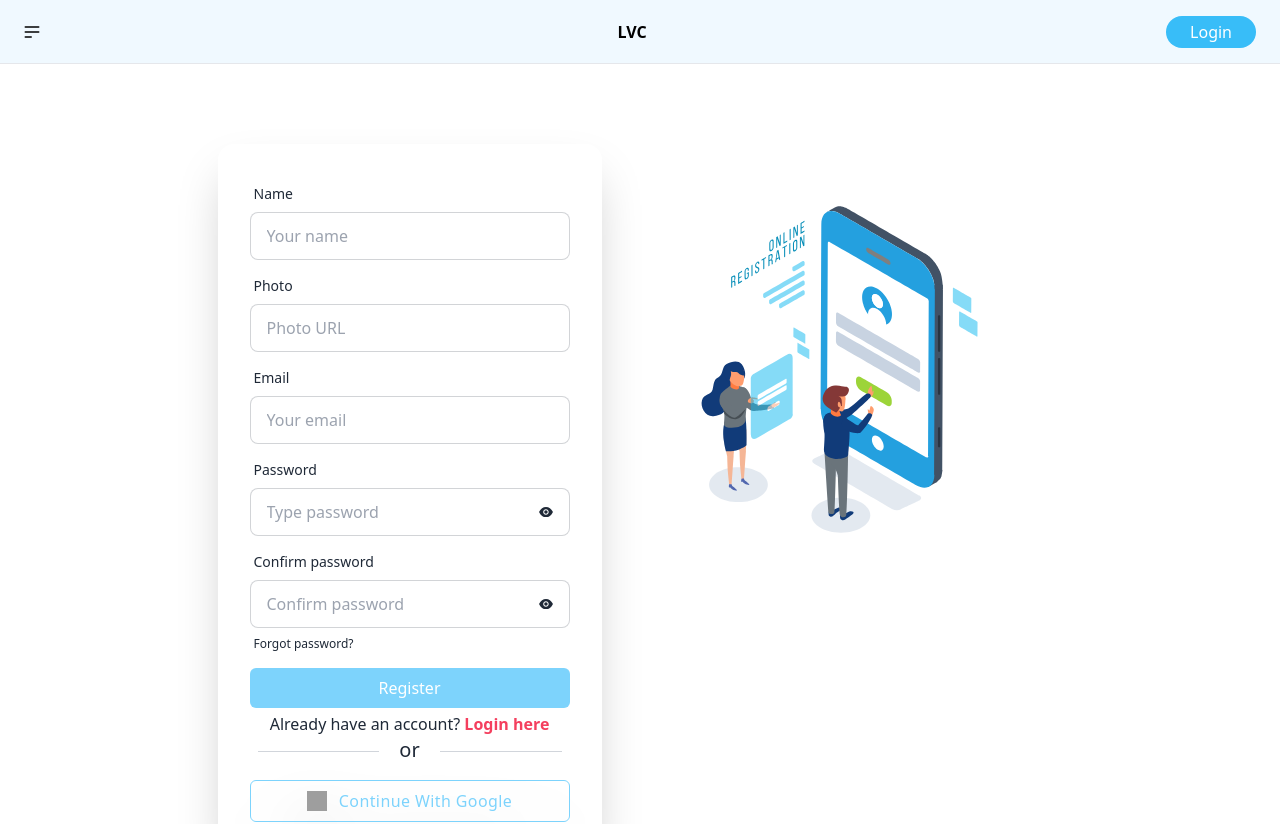
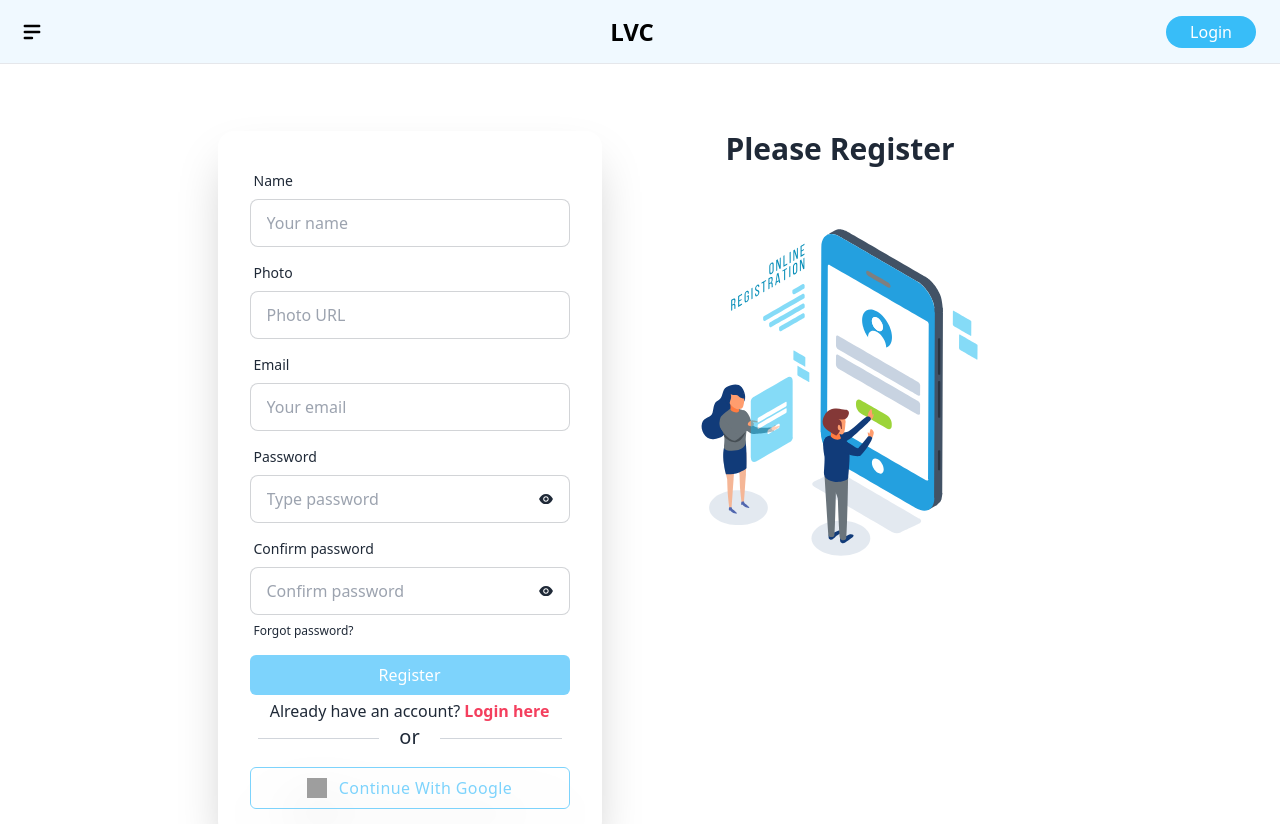
Before and after one commit to ApurbaHasanJ/LinguaViva-Camp, a React (Vite) app: page /register in a window 1280 px wide. Shown: the top 824 px of the page. Built offline with nearby package versions, Linux system fonts and the light colour scheme; no server answers; grey boxes are pictures that could not be loaded.

Commit message:
AOS added in the banner and footer

```diff
--- a/package.json
+++ b/package.json
@@ -10,8 +10,10 @@
     "preview": "vite preview"
   },
   "dependencies": {
+    "aos": "^2.3.4",
     "dotenv": "^16.1.4",
     "firebase": "^9.22.1",
+    "framer-motion": "^10.12.16",
     "localforage": "^1.10.0",
     "lottie-react": "^2.4.0",
     "match-sorter": "^6.3.1",
--- a/src/Pages/Home/Sections/Banners/Banners.jsx
+++ b/src/Pages/Home/Sections/Banners/Banners.jsx
@@ -4,8 +4,9 @@ import { Swiper, SwiperSlide } from "swiper/react";
 import "swiper/css";
 import "swiper/css/navigation";
 import "swiper/css/pagination";
-import { Autoplay} from "swiper";
-
+import { Autoplay } from "swiper";
+import AOS from "aos";
+import "aos/dist/aos.css";
 
 // import LoadingSpinner from "../../../LoadingSpinner/LoadingSpinner";
 
@@ -40,6 +41,10 @@ const Banners = () => {
     }
   };
 
+  useEffect(() => {
+    AOS.init();
+  }, []);
+
   return (
     <div
       className="mb-20"
@@ -53,7 +58,6 @@ const Banners = () => {
           delay: 2500,
           disableOnInteraction: false,
         }}
-
         modules={[Autoplay]}
         className="mySwiper"
       >
@@ -61,17 +65,29 @@ const Banners = () => {
           <SwiperSlide key={banner._id}>
             <div
               className="relative bg-center bg-cover lg:h-screen h-96"
-              style={{ backgroundImage: `url(${banner.img})`,  }}
+              style={{ backgroundImage: `url(${banner.img})` }}
             >
               <div className="absolute inset-0 bg-black opacity-30 duration-700"></div>
               {/* banner description */}
-              <div className="absolute lg:left-14 lg:top-1/2 lg:max-w-3xl w-full pr-16 left-8 bottom-12  transform lg:-translate-y-1/2">
-              <h2 className="lg:text-[52px] lg:mb-6 mb-1 text-3xl font-bold text-white ">Summer camps</h2>
-              <p className="lg:text-2xl text-base text-white">50 destinations in 20 countries</p>
-              <div className="mt-4 flex flex-col lg:flex-row lg:gap-4 gap-2">
-              <button className="lg:px-6 px-2 py-1 lg:text-base text-xs  hover:shadow-2xl lg:py-3 bg-white hover:bg-slate-100 text-black rounded-full">Explore Destinations</button>
-              <button className="lg:px-6 lg:py-3 px-2 py-1 lg:text-base text-xs hover:shadow-2xl bg-sky-400 text-white hover:bg-sky-500 rounded-full">Order Free Brochure</button>
-              </div>
+              <div data-aos="fade-right"
+     data-aos-offset="300"
+     data-aos-easing="ease-in-sine"
+                className="absolute lg:left-14 lg:top-1/3 lg:max-w-3xl w-full pr-16 left-8 bottom-12  transform lg:-translate-y-1/2"
+              >
+                <h2 className="lg:text-[52px] lg:mb-6 mb-1 text-3xl font-bold text-white ">
+                  Summer camps
+                </h2>
+                <p className="lg:text-2xl text-base text-white">
+                  50 destinations in 20 countries
+                </p>
+                <div className="mt-4 flex flex-col lg:flex-row lg:gap-4 gap-2">
+                  <button className="lg:px-6 px-2 py-1 lg:text-base text-xs  hover:shadow-2xl lg:py-3 bg-white hover:bg-slate-100 text-black rounded-full">
+                    Explore Destinations
+                  </button>
+                  <button className="lg:px-6 lg:py-3 px-2 py-1 lg:text-base text-xs hover:shadow-2xl bg-sky-400 text-white hover:bg-sky-500 rounded-full">
+                    Order Free Brochure
+                  </button>
+                </div>
               </div>
             </div>
           </SwiperSlide>
--- a/src/Pages/Login/Login.jsx
+++ b/src/Pages/Login/Login.jsx
@@ -68,9 +68,11 @@ const Login = () => {
       <Helmet>
         <title>Login | LVC</title>
       </Helmet>
+
       <div className="hero min-h-screen mt-16">
         <div className="hero-content flex-col lg:flex-row-reverse">
-          <div className="text-center lg:text-left">
+          <div className="text-center ">
+          <h2 className=" text-3xl font-semibold">Please Login</h2>
             <Lottie animationData={loginAni} loop={false} />
           </div>
           <div className="card pb-4  flex-shrink-0 w-full max-w-sm shadow-2xl bg-base-100">
--- a/src/Pages/Register/Register.jsx
+++ b/src/Pages/Register/Register.jsx
@@ -9,7 +9,7 @@ import { AuthContext } from "../../Providers/AuthProvider";
 import Swal from "sweetalert2";
 
 const Register = () => {
-  const { register, handleSubmit, formState: { errors }, watch } = useForm();
+  const { register, handleSubmit, formState: { errors }, watch, reset } = useForm();
   const { createUser, userProfile, continueWithGoogle } = useContext(AuthContext);
   const location = useLocation();
   const navigate = useNavigate()
@@ -32,6 +32,7 @@ const Register = () => {
             showConfirmButton: false,
             timer: 1500
           })
+          reset()
         navigate(path, { replace: true });
         console.log(loggedUser);
       });
@@ -74,9 +75,10 @@ const Register = () => {
       <Helmet>
         <title>Register | LVC</title>
       </Helmet>
-      <div className="hero min-h-screen py-16 mt-16">
+      <div className="hero min-h-screen mt-16 mb-10 pt-10 ">
         <div className="hero-content flex-col items-start lg:flex-row-reverse">
-          <div className="text-center lg:text-left sticky top-1 right-1">
+          <div className="text-center sticky top-1 right-1">
+          <h2 className=" text-3xl font-semibold">Please Register</h2>
             <Lottie animationData={registerAni} loop={false} />
           </div>
           <div className="card pb-4  flex-shrink-0 w-full max-w-sm shadow-2xl bg-base-100">
--- a/src/Pages/Shared/Footer/Footer.jsx
+++ b/src/Pages/Shared/Footer/Footer.jsx
@@ -2,9 +2,16 @@ import { Link } from "react-router-dom";
 import logo from '../../../assets/logo.png'
 import linkedin from '../../../assets/linkedin.png'
 import { TiMessages } from 'react-icons/ti'
-
+import { useEffect } from "react";
+import AOS from "aos";
+import "aos/dist/aos.css";
 
 const Footer = () => {
+
+  useEffect(() => {
+    AOS.init();
+  }, []);
+
     return (
         <footer className="bg-sky-50 pt-8">
             <div className="flex justify-center items-center flex-col">
@@ -71,8 +78,9 @@ const Footer = () => {
 
 
 </div>
-<div className="border-t mx-10 flex justify-between items-center">
-  <button className="flex items-center gap-2 text-white bg-sky-400 hover:bg-sky-500 hover:shadow-2xl rounded-full px-5 py-1 h-1/3">
+<div   className="border-t mx-10 flex justify-between items-center">
+  <button data-aos="fade-up"
+     data-aos-anchor-placement="top-bottom" className="flex items-center gap-2 text-white bg-sky-400 hover:bg-sky-500 hover:shadow-2xl rounded-full px-5 py-1 h-1/3">
     <TiMessages/>
     <p>Appointment</p>
   </button>
--- a/src/Pages/Shared/Navbar/Navbar.jsx
+++ b/src/Pages/Shared/Navbar/Navbar.jsx
@@ -2,7 +2,10 @@ import { useContext, useEffect, useState } from "react";
 import { Link } from "react-router-dom";
 import { AuthContext } from "../../../Providers/AuthProvider";
 import { FaUserCircle } from 'react-icons/fa';
+import { HiMenuAlt2 } from 'react-icons/hi';
 import Swal from "sweetalert2";
+
+
 
 const Navbar = ({ bgClassName, textClassName }) => {
   const {user, logOut} = useContext(AuthContext)
@@ -56,20 +59,7 @@ const handleLogout = () => {
             className={`btn btn-ghost btn-circle ${textClassName} flex gap-3`}
 
           >
-            <svg
-              xmlns="http://www.w3.org/2000/svg"
-              className="h-5 w-5"
-              fill="none"
-              viewBox="0 0 24 24"
-              stroke="currentColor"
-            >
-              <path
-                strokeLinecap="round"
-                strokeLinejoin="round"
-                strokeWidth="2"
-                d="M4 6h16M4 12h16M4 18h7"
-              />
-            </svg>
+           <HiMenuAlt2 className="text-2xl"/>
           </label>
           <ul
             tabIndex={0}
@@ -94,7 +84,7 @@ const handleLogout = () => {
         </div>
       </div>
       <div className="navbar-center">
-        <h2 className={`font-extrabold ${textClassName}`}>LVC</h2>
+        <h2 className={`font-extrabold text-2xl ${textClassName}`}>LVC</h2>
       </div>
       <div className="navbar-end mr-4">
       {user ? (
```
Also changed, not shown: 1 other file (tests, documents, lock files or other folders).
